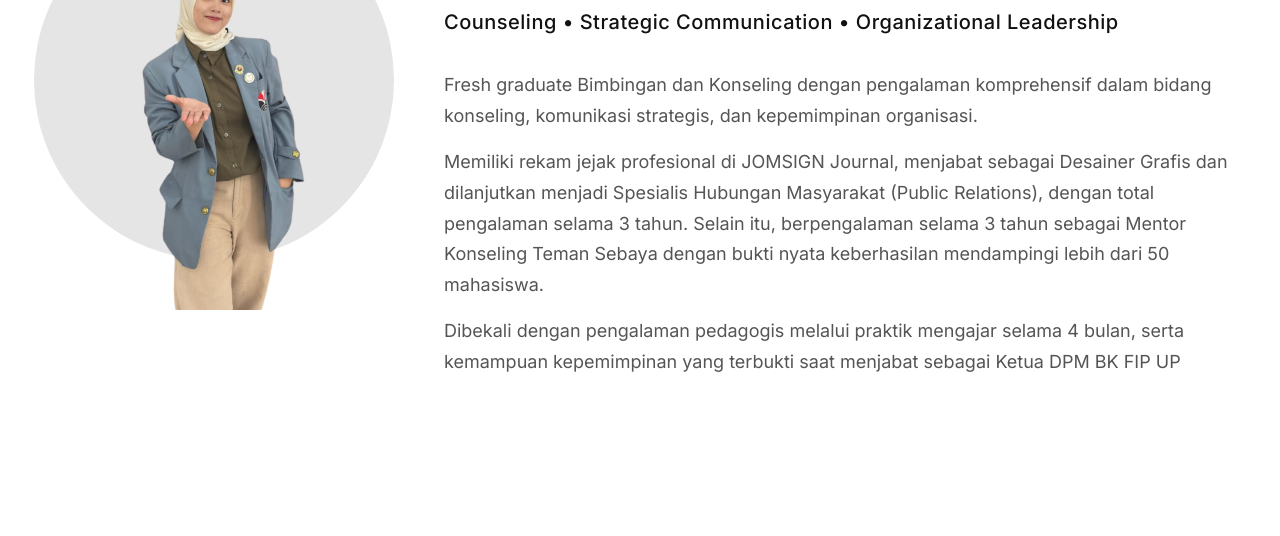
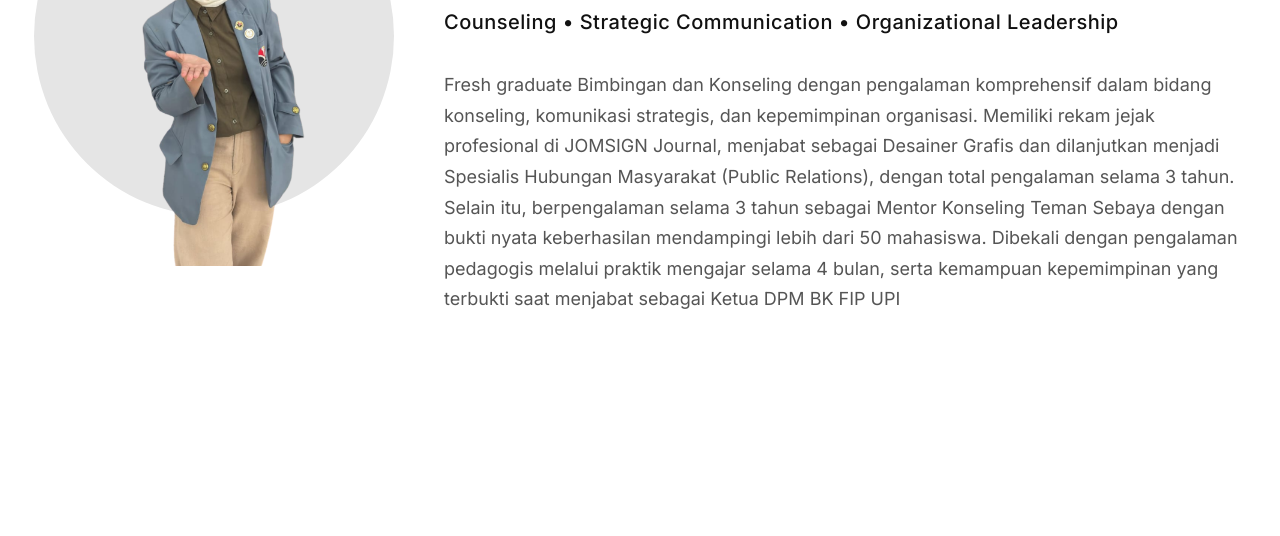
Before and after one commit to debbyrojwanurshabrina/portofolio, a plain HTML site: page index.html in a window 1280 px wide. Shown: the part 264-800 px from the top of the page. Drawn offline with Linux system fonts and the light colour scheme.

Commit message:
Update index.html

```diff
--- a/index.html
+++ b/index.html
@@ -67,16 +67,12 @@
                         <p class="hero-summary text-reveal" style="margin-bottom: 1rem;">
                             Fresh graduate Bimbingan dan Konseling dengan pengalaman komprehensif dalam bidang
                             konseling, komunikasi strategis, dan kepemimpinan organisasi.
-                        </p>
-                        <p class="hero-summary text-reveal" style="margin-bottom: 1rem;">
                             Memiliki rekam jejak profesional di JOMSIGN Journal, menjabat sebagai Desainer Grafis dan
                             dilanjutkan menjadi Spesialis Hubungan Masyarakat (Public Relations), dengan total
                             pengalaman selama 3 tahun. Selain itu, berpengalaman selama 3 tahun sebagai Mentor Konseling
                             Teman Sebaya dengan bukti nyata keberhasilan mendampingi lebih dari 50 mahasiswa.
-                        </p>
-                        <p class="hero-summary text-reveal">
                             Dibekali dengan pengalaman pedagogis melalui praktik mengajar selama 4 bulan, serta
-                            kemampuan kepemimpinan yang terbukti saat menjabat sebagai Ketua DPM BK FIP UP
+                            kemampuan kepemimpinan yang terbukti saat menjabat sebagai Ketua DPM BK FIP UPI
                         </p>
                     </div>
 
```
